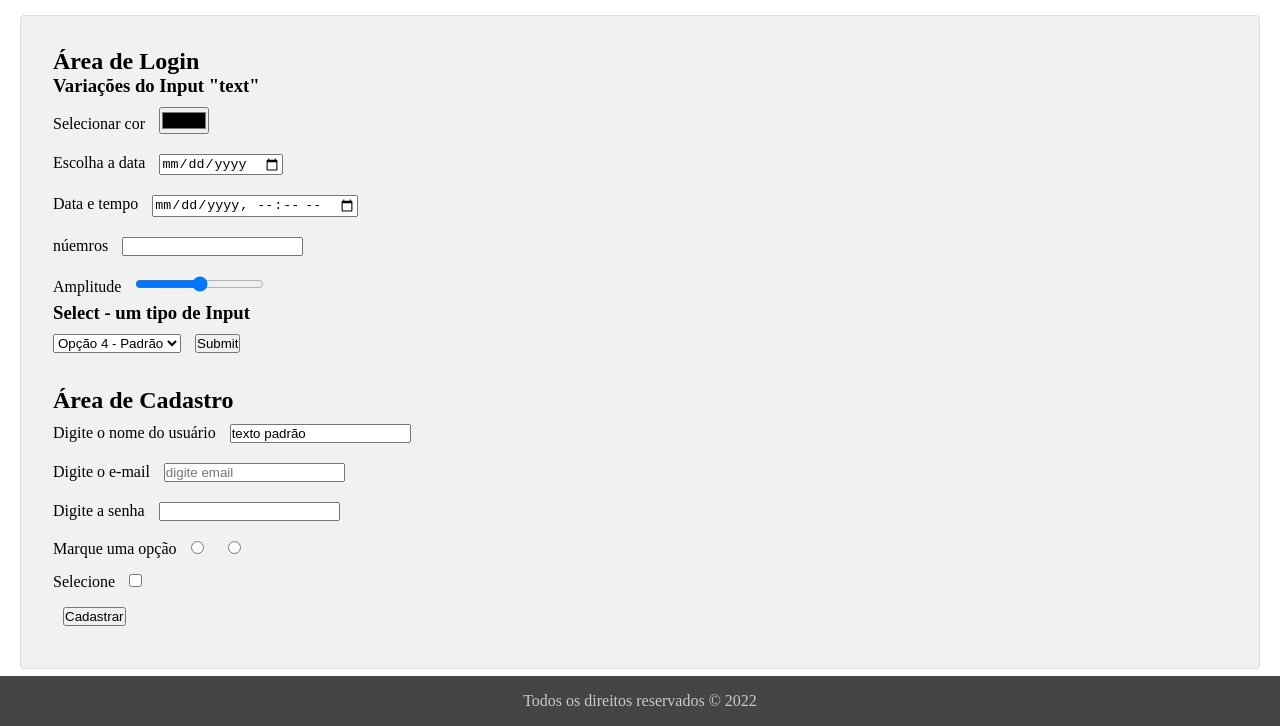
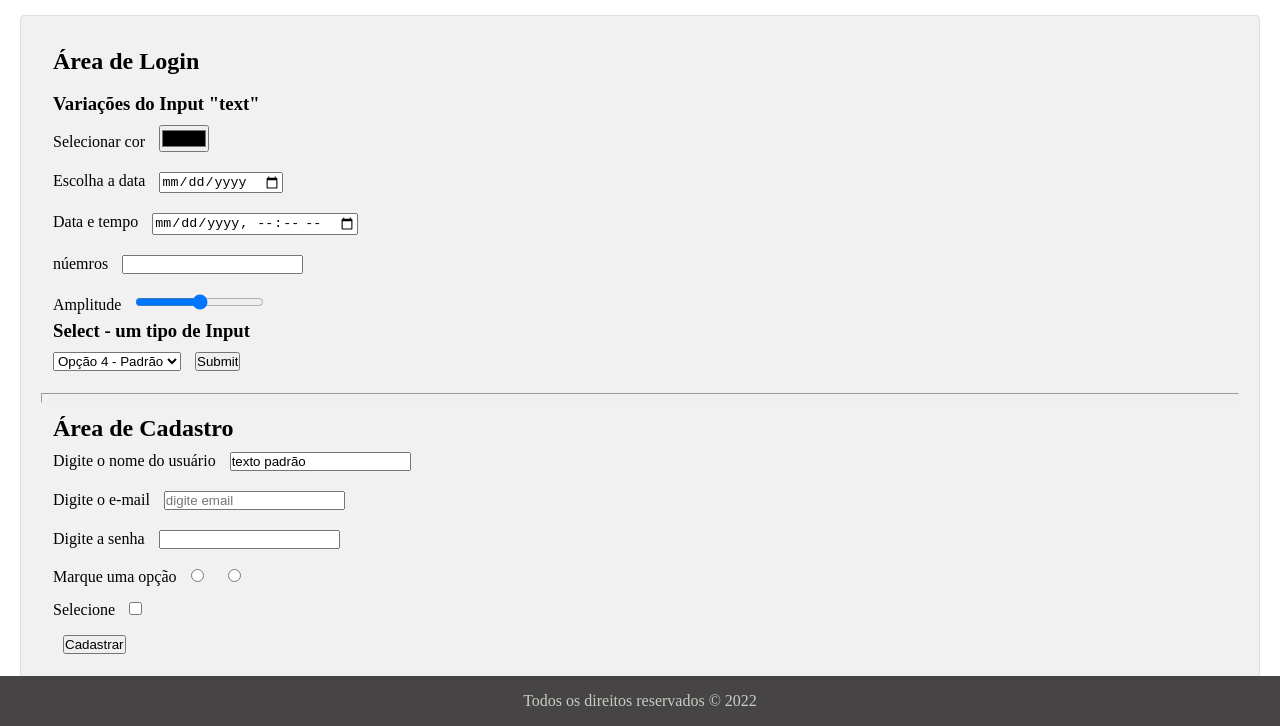
Before and after one commit to tom-de-lima/HTML5-e-CSS3, a plain HTML site: page Formulários/index.html in a window 1280 px wide. Shown: the part 74-800 px from the top of the page. Drawn offline with Linux system fonts and the light colour scheme.

Commit message:
Alterações aula formulários 1

```diff
--- a/Formulários/index.html
+++ b/Formulários/index.html
@@ -13,6 +13,7 @@
     <section>
         <div>
             <h2>Área de Login</h2>
+            <br>
             <form action="/Formulários/Páginas/login.htm" method="get">
                 <h3>Variações do Input "text"</h3>
 
@@ -41,6 +42,7 @@
                 <input type="submit">
             </form>
         </div>
+        <hr style="height: 10px;">
         <div>
             <h2>Área de Cadastro</h2>
             <form action="/Formulários/Páginas/cadastro.html" method="GET">
```
